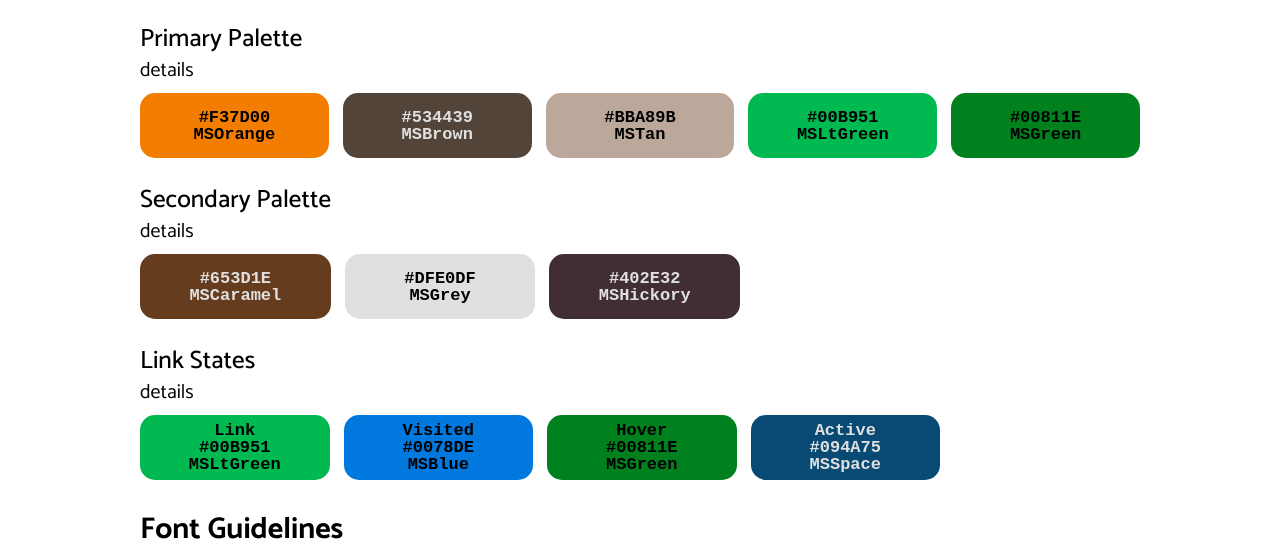
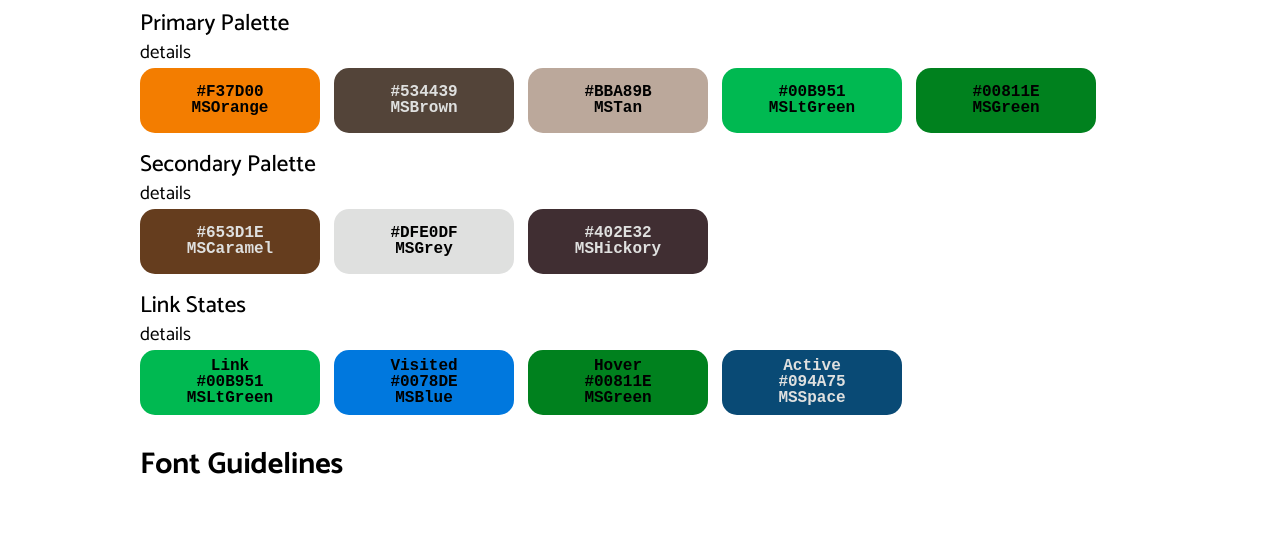
Before and after one commit to SobesMS/website-design-system, a plain HTML site: page index.html in a window 1280 px wide. Shown: the part 297-852 px from the top of the page. After the commit the page ends 800 px from the top, so only its background shows below. Drawn offline with Linux system fonts and the light colour scheme.

Commit message:
formatted color tiles

```diff
--- a/index.html
+++ b/index.html
@@ -21,28 +21,28 @@
         <p>add explanation here</p>
         <h3>Primary Palette</h3>
         <p>details</p>
-        <div class="color-box">
-            <div class="color black-text" id="color-one"><a href="https://mycolor.space/?hex=%23F37D00&sub=1" target="_blank">#F37D00<br>MSOrange</a></div>
-            <div class="color grey-text" id="color-two"><a href="https://mycolor.space/?hex=%23534439&sub=1" target="_blank">#534439<br>MSBrown</a></div>
-            <div class="color black-text" id="color-three"><a href="https://mycolor.space/?hex=%23BBA89B&sub=1" target="_blank">#BBA89B<br>MSTan</a></div>
-            <div class="color black-text" id="color-four"><a href="https://mycolor.space/?hex=%2300B951&sub=1" target="_blank">#00B951<br>MSLtGreen</a></div>
-            <div class="color black-text" id="color-five"><a href="https://mycolor.space/?hex=%2300811E&sub=1" target="_blank">#00811E<br>MSGreen</a></div>
-        </div>
+        <ul class="color-group">
+            <li id="color-one">#F37D00<br>MSOrange</li>
+            <li id="color-two" class="grey-text">#534439<br>MSBrown</li>
+            <li id="color-three">#BBA89B<br>MSTan</li>
+            <li id="color-four">#00B951<br>MSLtGreen</li>
+            <li id="color-five">#00811E<br>MSGreen</li>
+        </ul>
         <h3>Secondary Palette</h3>
         <p>details</p>
-        <div class="color-box three-color">
-            <div class="color grey-text" id="color-six"><a href="https://mycolor.space/?hex=%23653D1E&sub=1" target="_blank">#653D1E<br>MSCaramel</a></div>
-            <div class="color black-text" id="color-seven"><a href="https://mycolor.space/?hex=%23DFE0DF&sub=1" target="_blank">#DFE0DF<br>MSGrey</a></div>
-            <div class="color grey-text" id="color-eight"><a href="https://mycolor.space/?hex=%23402E32&sub=1" target="_blank">#402E32<br>MSHickory</a></div>
-        </div>
+        <ul class="color-group">
+            <li id="color-six" class="grey-text">#653D1E<br>MSCaramel</li>
+            <li id="color-seven">#DFE0DF<br>MSGrey</li>
+            <li id="color-eight" class="grey-text">#402E32<br>MSHickory</li>
+        </ul>
         <h3>Link States</h3>
         <p>details</p>
-        <div class="color-box four-color">
-            <div class="color black-text" id="color-nine"><a href="https://mycolor.space/?hex=%2300B951&sub=1" target="_blank">Link<br>#00B951<br>MSLtGreen</a></div>
-            <div class="color black-text" id="color-ten"><a href="https://mycolor.space/?hex=%230078DE&sub=1" target="_blank">Visited<br>#0078DE<br>MSBlue</a></div>
-            <div class="color black-text" id="color-eleven"><a href="https://mycolor.space/?hex=%2300811E&sub=1" target="_blank">Hover<br>#00811E<br>MSGreen</a></div>
-            <div class="color grey-text" id="color-twelve"><a href="https://mycolor.space/?hex=%23094A75&sub=1" target="_blank">Active<br>#094A75<br>MSSpace</a></div>
-        </div>
+        <ul class="color-group">
+            <li id="color-nine">Link<br>#00B951<br>MSLtGreen</li>
+            <li id="color-ten">Visited<br>#0078DE<br>MSBlue</li>
+            <li id="color-eleven">Hover<br>#00811E<br>MSGreen</li>
+            <li id="color-twelve" class="grey-text">Active<br>#094A75<br>MSSpace</li>
+        </ul>
         <h2>Font Guidelines</h2>
     </main>
 </body>
--- a/resources/styles.css
+++ b/resources/styles.css
@@ -1,24 +1,24 @@
 body {
     box-sizing: content-box;
     font-family: 'Catamaran', sans-serif;
-    font-size: 20px;
+    font-size: 19px;
 }
 
 header {
     color: white;
-    background-color: dimgray;
+    background-color: #534439;
     min-height: 100px;
     width: 100%;
     display: flex;
     justify-content: center;
+    align-items: center;
 }
 
-h1 {
+header h1 {
     font-size: 40px;
     font-weight: 800;
     text-align: center;
     width: fit-content;
-    margin: auto;
 }
 
 h2 {
@@ -29,9 +29,9 @@ h2 {
 }
 
 h3 {
-    font-size: 25px;
+    font-size: 23px;
     font-weight: 500;
-    margin-top: 30px;
+    margin-top: 20px;
     margin-bottom: 7px;
 }
 
@@ -40,7 +40,7 @@ p {
     line-height: 120%;
 }
 
-a {
+a:link {
     color: #00b951;
     text-decoration: none;
 }
@@ -67,57 +67,33 @@ main {
     padding-inline: 25px;
 }
 
-.color-box {
-    height: 65px;
+.color-group {
     width: 100%;
     display: flex;
-    text-align: center;
-    font-family: monospace;
-    font-size: 17px;
-    margin-top: 10px;
-    margin-bottom: 10px;
+    flex-wrap: wrap;
+    align-items: center;
+    gap: 14px;
 }
 
-.color-box.three-color {
-    width: 60%;
-}
-
-.color-box.four-color {
-    width: 80%;
-}
-
-.color {
-    width: 10px;
-    flex-grow: 1;
+.color-group li {
     display: flex;
+    align-items: center;
     justify-content: center;
-    align-items: center;
-    margin: 0 7px;
+    height: 65px;
+    width: 180px;
+    font-family: monospace;
+    font-size: 16px;
+    font-weight: bold;
+    text-align: center;
     border-radius: 15px;
-    font-weight: bold;
-}
-
-.black-text {
-    color: black;
-}
-
-.color.black-text a {
-    text-decoration: none;
-    color: black;
 }
 
 .grey-text {
     color: #dfe0df;
 }
 
-.color.grey-text a {
-    text-decoration: none;
-    color: #dfe0df;
-}
-
 #color-one {
     background-color: #f37d00;
-    margin-left: 0;
 }
 
 #color-two {
@@ -134,12 +110,10 @@ main {
 
 #color-five {
     background-color: #00811e;
-    margin-right: 0;
 }
 
 #color-six {
     background-color: #653d1e;
-    margin-left: 0;
 }
 
 #color-seven {
@@ -148,12 +122,10 @@ main {
 
 #color-eight {
     background-color: #402e32;
-    margin-right: 0;
 }
 
 #color-nine {
     background-color: #00b951;
-    margin-left: 0;
 }
 
 #color-ten {
@@ -166,5 +138,4 @@ main {
 
 #color-twelve {
     background-color: #094a75;
-    margin-right: 0;
 }
```
Also changed, not shown: resources/images/MyMemoji.jpg (added), 2 other files.
